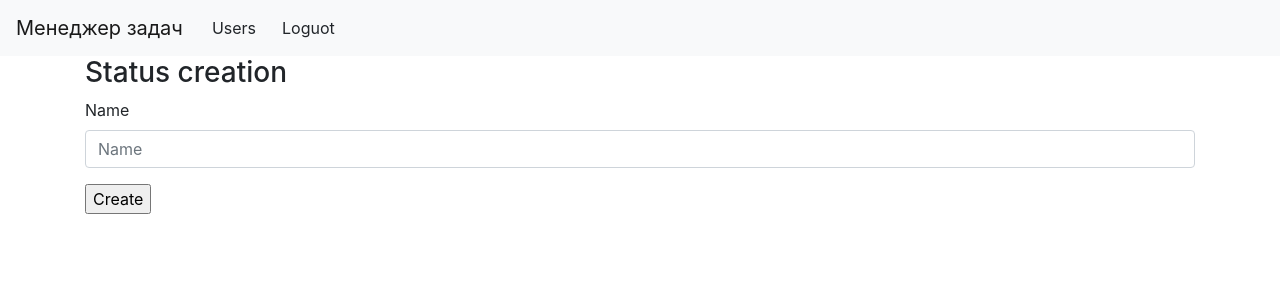
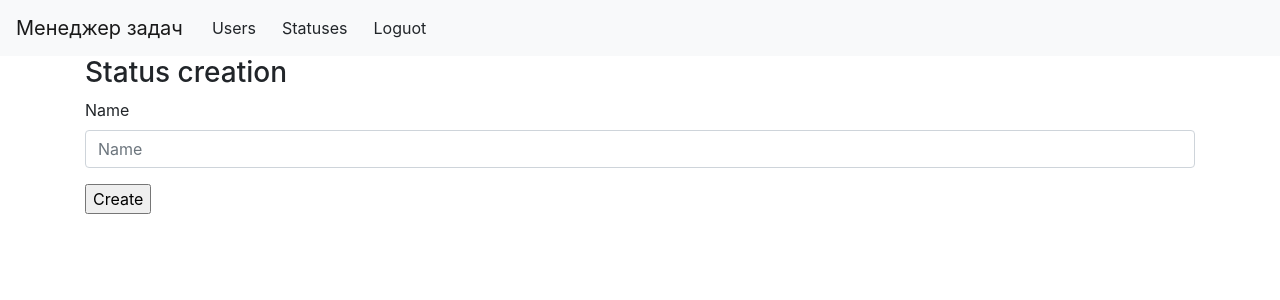
Before and after one commit to bandodok/python-project-lvl4, a Django app: page /statuses/create/ in a window 1280 px wide. Shown: the top 300 px of the page. Run offline with Django 3.2, Linux system fonts and the light colour scheme; the visitor is signed in with stand-in values (Sample User, id 1); some libraries are stand-ins or nearby versions.

Commit message:
added ststuses button to navbar

```diff
--- a/templates/base.html
+++ b/templates/base.html
@@ -27,11 +27,15 @@
                     <a href="{% url 'create' %}"><button type="button" class="btn btn-light">{% trans 'Regisrtation' %}</button></a>
                 </li>
                 {% endif %}
+                {% if user.is_authenticated %}
                 <li class="nav-item">
-                    {% if user.is_authenticated %}
+                    <a href="{% url 'statuses' %}"><button type="button" class="btn btn-light">{% trans 'Statuses' %}</button></a>
+                </li>
+                <li class="nav-item">
                         <form action="/logout/" method="post">{% csrf_token %}
                         <input type="submit" class="btn btn-light" value="Loguot">
                         </form>
+                </li>
                     {% else %}
                         <a href="{% url 'login' %}"><button type="button" class="btn btn-light">{% trans 'Login' %}</button></a>
                     {% endif %}
```
